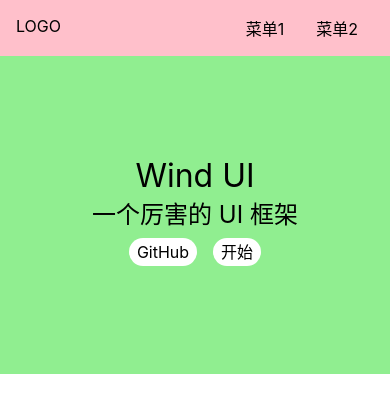
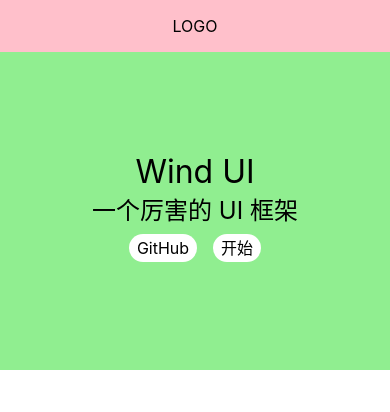
Before and after one commit to AAAAWOO/wind-ui, a Vue app: page / in a window 390 px wide. Shown: the top 412 px of the page. Built offline with nearby package versions, Linux system fonts and the light colour scheme.

Commit message:
让 topnav 是响应式的

```diff
--- a/src/components/Topnav.vue
+++ b/src/components/Topnav.vue
@@ -5,6 +5,7 @@
         <li>菜单1</li>
         <li>菜单2</li>
       </ul>
+      <span class="toggleAside"></span>
     </div>
 </template>
 
@@ -28,6 +29,8 @@
   padding: 16px;
   position: relative;
   z-index: 10;
+  justify-content: center;
+  align-items: center;
   > .logo {
     max-width: 6em;
     margin-right: auto;
@@ -40,5 +43,10 @@
       margin: 0 1em;
     }
   }
+  > .toggleMenu {}
+  @media (max-width:500px) {
+    > .menu{display: none;}
+    > .logo{margin: 0 auto;}
+  }
 }
 </style>
```
